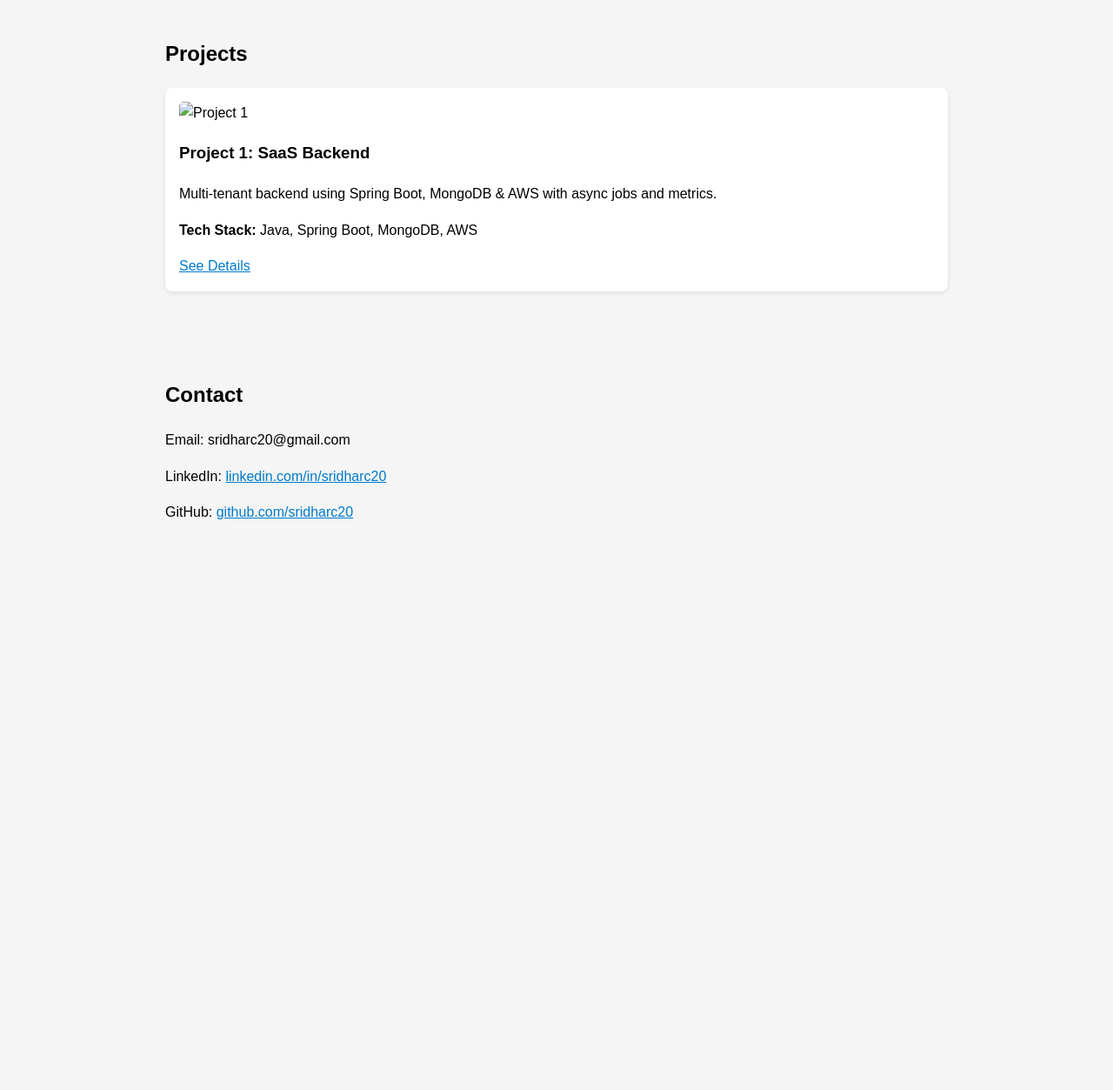
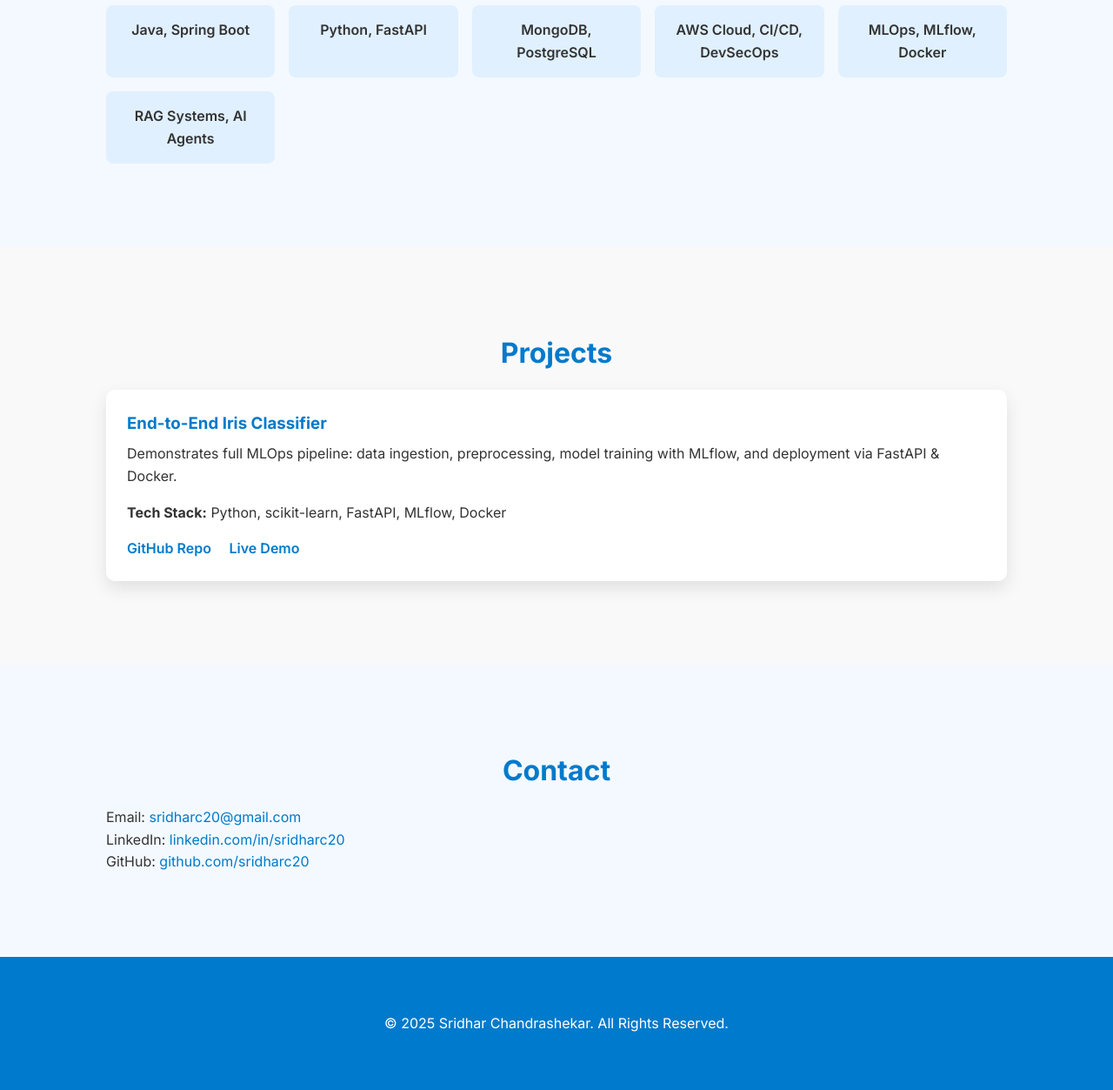
Before and after one commit to Sridharc20/portfolio-website, a plain HTML site: page index.html in a window 1280 px wide. Shown: the part 746-1999 px from the top of the page at 87% size. Before the commit the page ends 1412 px from the top, so only its background shows below. Drawn offline with Linux system fonts and the light colour scheme.

Commit message:
Updated my portfolio website

```diff
--- a/css/style.css
+++ b/css/style.css
@@ -1,42 +1,42 @@
-body {
-  font-family: Arial, sans-serif;
-  margin: 0;
-  line-height: 1.6;
-  background: #f5f5f5;
-}
+/* Base Reset */
+* { margin: 0; padding: 0; box-sizing: border-box; }
+body { font-family: 'Inter', sans-serif; line-height: 1.6; color: #333; background: #f9f9f9; scroll-behavior: smooth; }
 
-header {
-  background: #007acc;
-  color: white;
-  text-align: center;
-  padding: 2rem;
-}
+/* Container */
+.container { max-width: 1100px; margin: auto; padding: 2rem; }
 
-header nav a {
-  color: white;
-  margin: 0 1rem;
-  text-decoration: none;
-}
+/* Header */
+header { background: #007acc; color: white; padding: 3rem 1rem; text-align: center; position: sticky; top: 0; z-index: 10; }
+header nav { margin-top: 1rem; }
+header nav a { color: white; margin: 0 1rem; text-decoration: none; font-weight: 600; transition: 0.3s; }
+header nav a:hover { text-decoration: underline; }
 
-section {
-  max-width: 900px;
-  margin: 2rem auto;
-  padding: 1rem;
-}
+/* Section */
+.section { padding: 4rem 0; }
+.bg-light { background: #f4f9ff; }
+h2 { font-size: 2rem; color: #007acc; margin-bottom: 1rem; text-align: center; }
 
-.project-card {
-  background: white;
-  padding: 1rem;
-  margin-bottom: 1rem;
-  border-radius: 8px;
-  box-shadow: 0 2px 5px rgba(0,0,0,0.1);
-}
+/* Skills Grid */
+.skills-grid { display: grid; grid-template-columns: repeat(auto-fit, minmax(180px, 1fr)); gap: 1rem; list-style: none; text-align: center; }
+.skills-grid li { background: #e0f0ff; padding: 1rem; border-radius: 8px; font-weight: 600; transition: transform 0.3s; }
+.skills-grid li:hover { transform: translateY(-5px); }
 
-.project-card img {
-  max-width: 100%;
-  border-radius: 5px;
-}
+/* Projects Grid */
+.projects-grid { display: grid; grid-template-columns: repeat(auto-fit, minmax(320px, 1fr)); gap: 2rem; }
 
-a {
-  color: #007acc;
-}
+.project-card { background: white; border-radius: 10px; box-shadow: 0 8px 20px rgba(0,0,0,0.1); overflow: hidden; transition: transform 0.3s, box-shadow 0.3s; }
+.project-card:hover { transform: translateY(-10px); box-shadow: 0 12px 25px rgba(0,0,0,0.15); }
+
+.card-img img { width: 100%; height: 200px; object-fit: cover; }
+.card-content { padding: 1.5rem; }
+.card-content h3 { margin-bottom: 0.5rem; color: #007acc; }
+.card-content p { margin-bottom: 1rem; }
+.card-links a { margin-right: 1rem; color: #007acc; text-decoration: none; font-weight: 600; transition: 0.3s; }
+.card-links a:hover { text-decoration: underline; }
+
+/* Contact */
+#contact a { color: #007acc; text-decoration: none; transition: 0.3s; }
+#contact a:hover { text-decoration: underline; }
+
+/* Footer */
+.footer { text-align: center; padding: 2rem; background: #007acc; color: white; }
--- a/index.html
+++ b/index.html
@@ -5,55 +5,103 @@
 <meta name="viewport" content="width=device-width, initial-scale=1.0">
 <title>Sridhar Chandrashekar | Portfolio</title>
 <link rel="stylesheet" href="css/style.css">
+<link href="https://fonts.googleapis.com/css2?family=Inter:wght@400;600;700&display=swap" rel="stylesheet">
 </head>
 <body>
 
 <header>
+  <div class="container header-container">
     <h1>Sridhar Chandrashekar</h1>
-  <p>Full-Stack & Cloud Engineer | DevSecOps | AI Enthusiast</p>
+    <p>Full-Stack & Cloud Engineer | DevSecOps | MLOps & AI Projects</p>
     <nav>
       <a href="#about">About</a>
       <a href="#skills">Skills</a>
       <a href="#projects">Projects</a>
       <a href="#contact">Contact</a>
     </nav>
+  </div>
 </header>
 
-<section id="about">
+<main>
+
+<section id="about" class="section">
+  <div class="container">
     <h2>About Me</h2>
-  <p>Experienced in Java/Spring Boot, Python/FastAPI, MongoDB, AWS. Passionate about DevSecOps, RAG, AI Agents, and building scalable systems.</p>
+    <p>Experienced software developer in Java/Spring Boot, Python/FastAPI, MongoDB, and AWS. Passionate about DevSecOps, MLOps, RAG systems, AI Agents, and building scalable, high-performance applications.</p>
+  </div>
 </section>
 
-<section id="skills">
+<section id="skills" class="section bg-light">
+  <div class="container">
     <h2>Skills</h2>
-  <ul>
+    <ul class="skills-grid">
       <li>Java, Spring Boot</li>
       <li>Python, FastAPI</li>
       <li>MongoDB, PostgreSQL</li>
-    <li>AWS Cloud, Azure Cloud, DevSecOps, CI/CD</li>
+      <li>AWS Cloud, CI/CD, DevSecOps</li>
+      <li>MLOps, MLflow, Docker</li>
       <li>RAG Systems, AI Agents</li>
     </ul>
+  </div>
 </section>
 
-<section id="projects">
+<section id="projects" class="section">
+  <div class="container">
     <h2>Projects</h2>
+    <div class="projects-grid">
+
+      <!-- Iris MLOps Project -->
       <div class="project-card">
-    <img src="images/placeholder.png" alt="Project 1">
-    <h3>Project 1: SaaS Backend</h3>
-    <p>Multi-tenant backend using Spring Boot, MongoDB & AWS with async jobs and metrics.</p>
-    <p><strong>Tech Stack:</strong> Java, Spring Boot, MongoDB, AWS</p>
-    <a href="projects/project1.html">See Details</a>
+        <div class="card-img">
+          <!-- <img src="images/placeholder.png" alt="Iris MLOps Project"> -->
         </div>
-  <!-- Add more project cards as you complete them -->
+        <div class="card-content">
+          <h3>End-to-End Iris Classifier</h3>
+          <p>Demonstrates full MLOps pipeline: data ingestion, preprocessing, model training with MLflow, and deployment via FastAPI & Docker.</p>
+          <p><strong>Tech Stack:</strong> Python, scikit-learn, FastAPI, MLflow, Docker</p>
+          <div class="card-links">
+            <a href="https://github.com/sridharc20/mlops-project" target="_blank">GitHub Repo</a>
+            <a href="#">Live Demo</a>
+          </div>
+        </div>
+      </div>
+
+      <!-- Project Template -->
+      <!-- <div class="project-card">
+        <div class="card-img">
+          <img src="images/placeholder.png" alt="Project Template">
+        </div>
+        <div class="card-content">
+          <h3>Project Title</h3>
+          <p>Brief description of the project goes here. Highlight key features, achievements, or innovations.</p>
+          <p><strong>Tech Stack:</strong> List your tech stack here</p>
+          <div class="card-links">
+            <a href="#">GitHub Repo</a>
+            <a href="#">Live Demo</a>
+          </div>
+        </div>
+      </div> -->
+
+    </div>
+  </div>
 </section>
 
-<section id="contact">
+<section id="contact" class="section bg-light">
+  <div class="container">
     <h2>Contact</h2>
-  <p>Email: sridharc20@gmail.com</p>
+    <p>Email: <a href="mailto:sridharc20@gmail.com">sridharc20@gmail.com</a></p>
     <p>LinkedIn: <a href="https://www.linkedin.com/in/sridharc20/">linkedin.com/in/sridharc20</a></p>
     <p>GitHub: <a href="https://github.com/sridharc20">github.com/sridharc20</a></p>
+  </div>
 </section>
 
-<script src="js/main.js"></script>
+<footer class="footer">
+  <div class="container">
+    <p>&copy; 2025 Sridhar Chandrashekar. All Rights Reserved.</p>
+  </div>
+</footer>
+
+</main>
+
 </body>
 </html>
```
Lines whose indentation alone changed are shown as unchanged.
